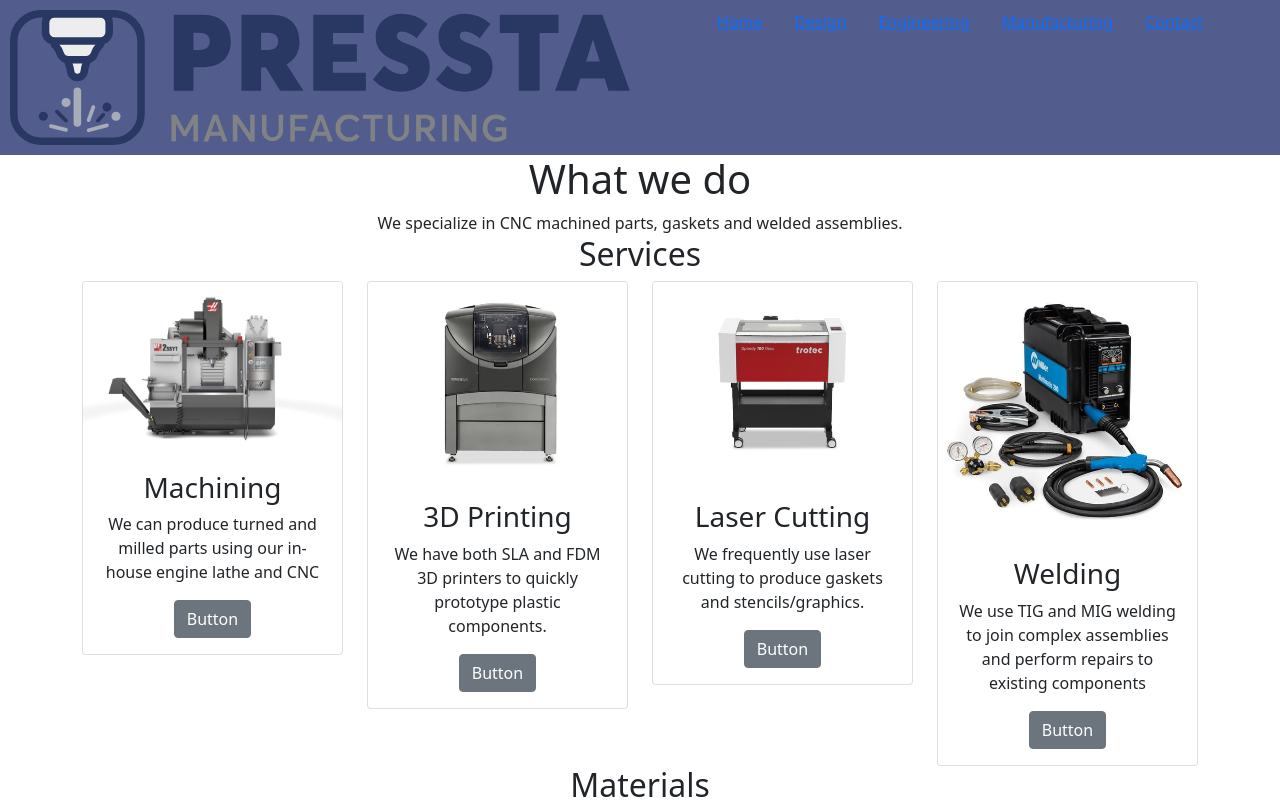
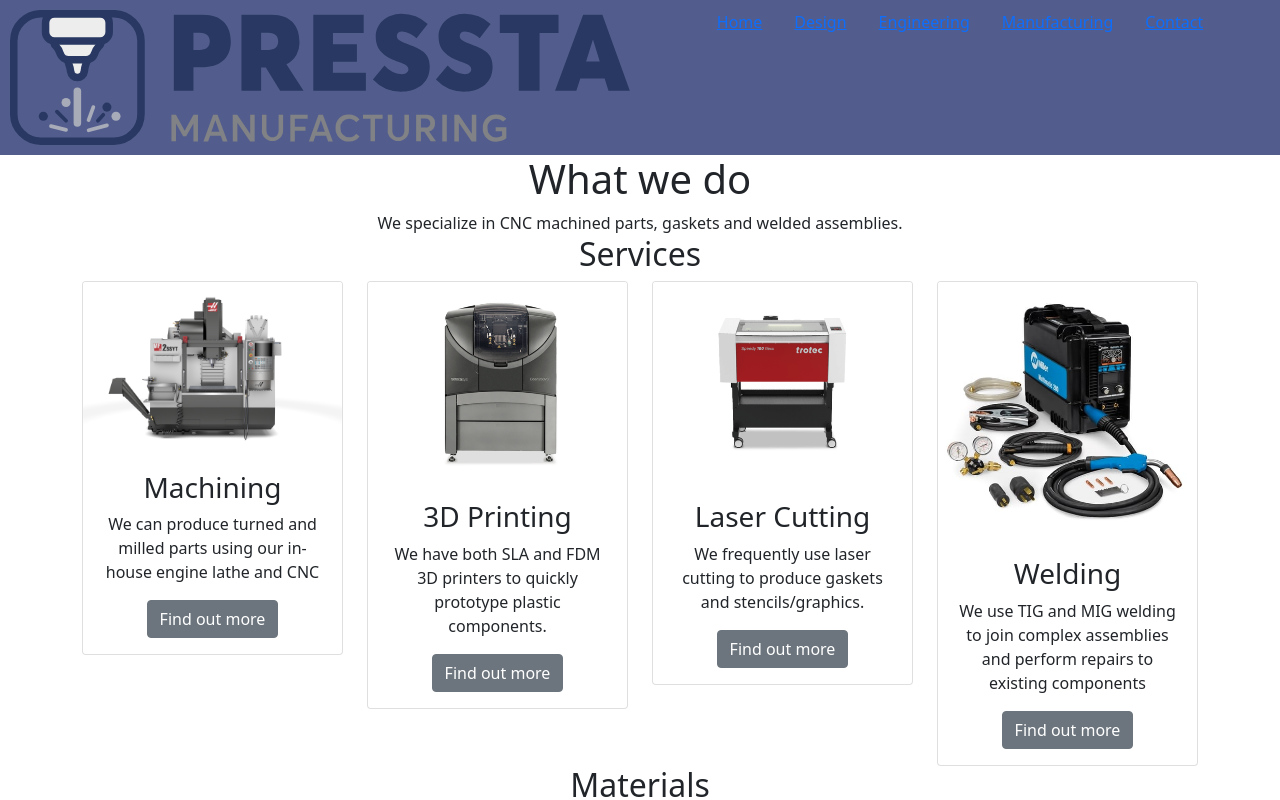
Before and after one commit to rlew631/presstamfg, a React (Create React App) app: page /manufacturing in a window 1280 px wide. Shown: the top 800 px of the page. Built offline with nearby package versions, Linux system fonts and the light colour scheme.

Commit message:
tchanged buttons, built, deployed

```diff
--- a/src/components/manufacturing.js
+++ b/src/components/manufacturing.js
@@ -35,7 +35,7 @@
               <CardBody>
                 <CardTitle tag="h3">Machining</CardTitle>
                 <CardText>{copy.Manufacturing.Services.Machining.Statement}</CardText>
-                <Button>Button</Button>
+                <Button>Find out more</Button>
               </CardBody>
             </Card>
           </Col>
@@ -45,7 +45,7 @@
               <CardBody>
                 <CardTitle tag="h3">3D Printing</CardTitle>
                 <CardText>{copy.Manufacturing.Services.Printing.Statement}</CardText>
-                <Button>Button</Button>
+                <Button>Find out more</Button>
               </CardBody>
             </Card>
           </Col>
@@ -55,7 +55,7 @@
               <CardBody>
                 <CardTitle tag="h3">Laser Cutting</CardTitle>
                 <CardText>{copy.Manufacturing.Services.LaserCutting.Statement}</CardText>
-                <Button>Button</Button>
+                <Button>Find out more</Button>
               </CardBody>
             </Card>
           </Col>
@@ -65,7 +65,7 @@
               <CardBody>
                 <CardTitle tag="h3">Welding</CardTitle>
                 <CardText>{copy.Manufacturing.Services.Welding.Statement}</CardText>
-                <Button>Button</Button>
+                <Button>Find out more</Button>
               </CardBody>
             </Card>
           </Col>
```
